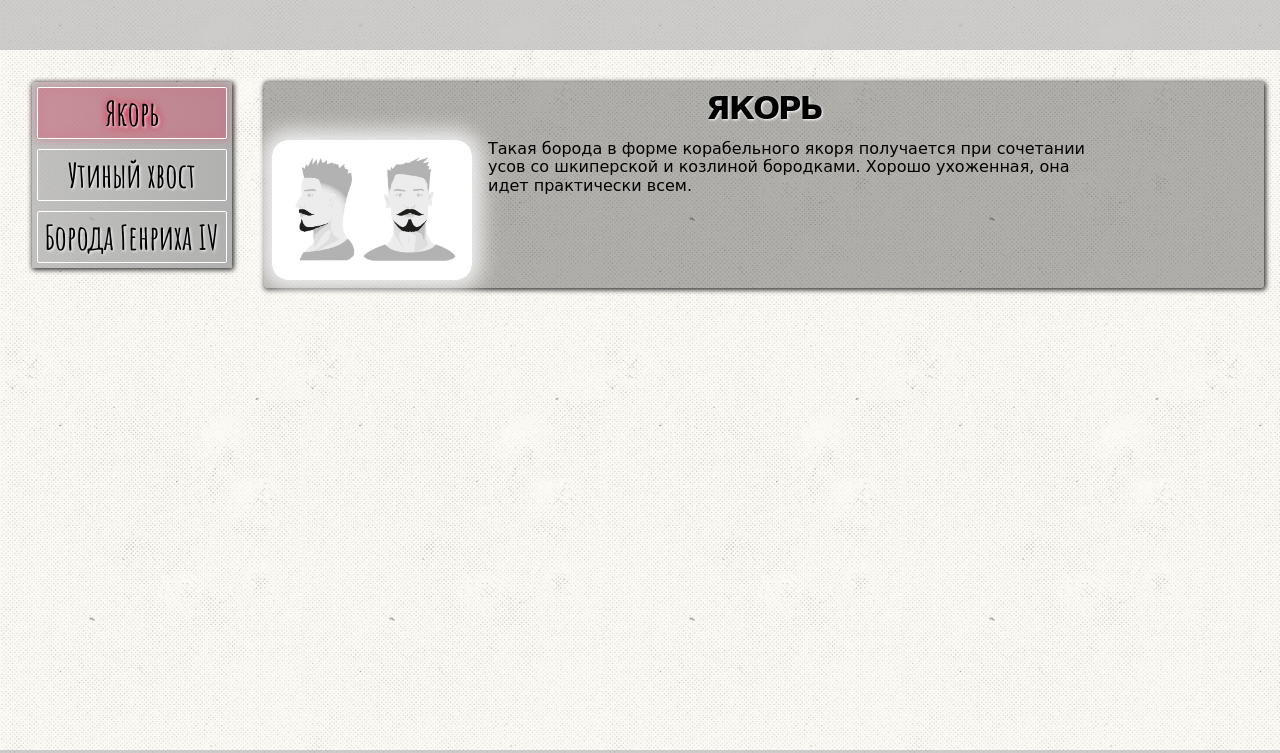
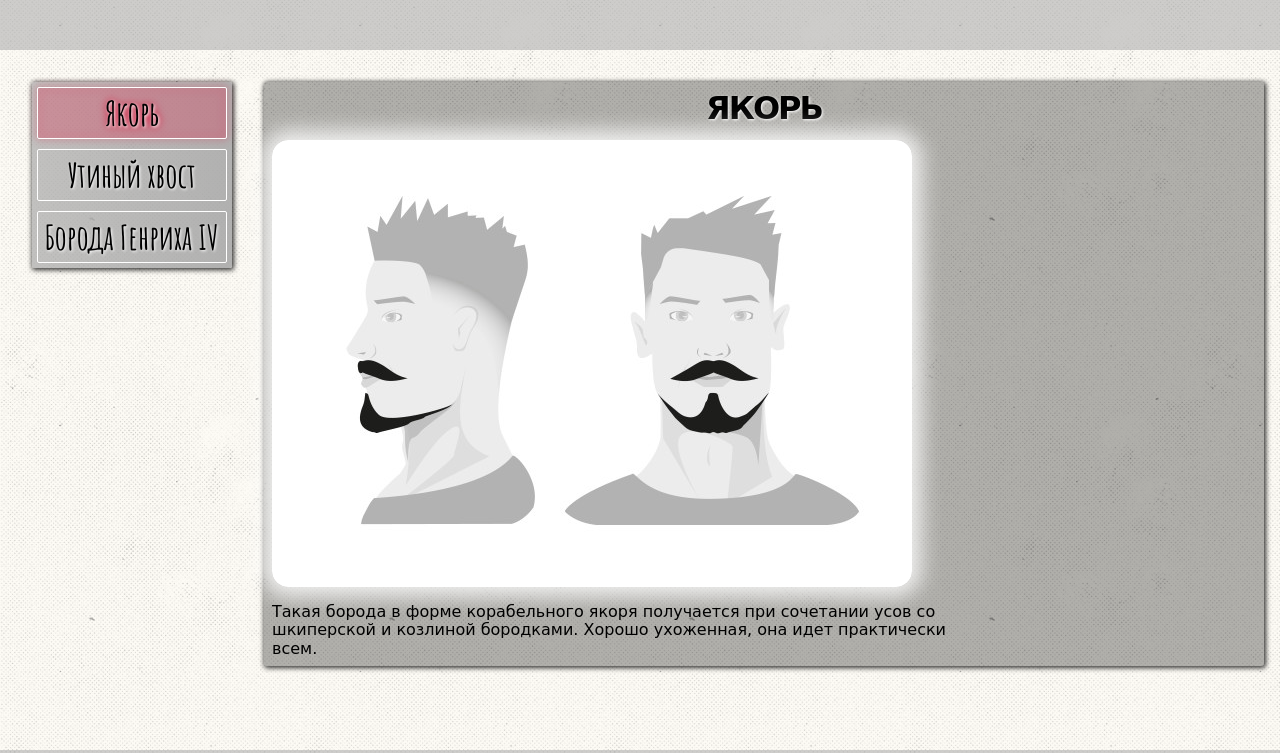
Before and after one commit to krash1408/kottans-frontend_DOM-homework, a plain HTML site: page index.html in a window 1280 px wide. Both pictures are taken after a click on the item "Якорь". Shown: the top 753 px of the page. Drawn offline with nearby package versions, Linux system fonts and the light colour scheme; a web font is replaced by a local one.

Commit message:
Content-item editing

```diff
--- a/style.css
+++ b/style.css
@@ -52,9 +52,6 @@ header {
     background-color: rgba(220, 20, 60,.15);
 }
 
-.content_wrapper {
-    padding: 1em;
-}
 .content__item {
     background-color: rgba(0,0,0,.3);
     border-radius: 3px;
@@ -66,7 +63,7 @@ header {
 
     display: flex;
     flex-flow: row wrap;
-    flex: 1 1 70%;
+    flex: 0 0 70%;
 }
 .content__item--visible {
     opacity: 1;
@@ -84,15 +81,13 @@ h3 {
     letter-spacing: -2px;
 }
 img {
-    width: 200px;
-    height: 140px;
     margin: 0.5em;
-    flex: 0 0 200px;
+    flex: 0 0 25%;
     border-radius: 1em;
     box-shadow: 0 0 20px 10px  rgba(255,255,255,.8);
 }
 p {
-    width: 60%;
+    width: 70%;
     padding: 0;
     margin: 0.5em;
     font-family: 'Neucha', cursive;
```
